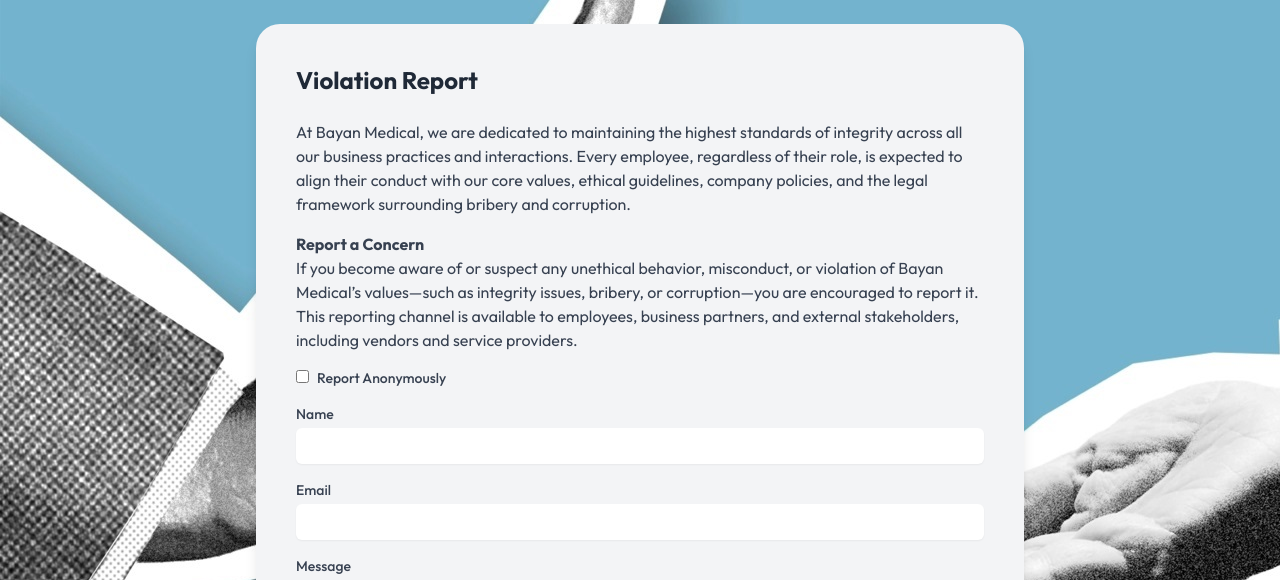
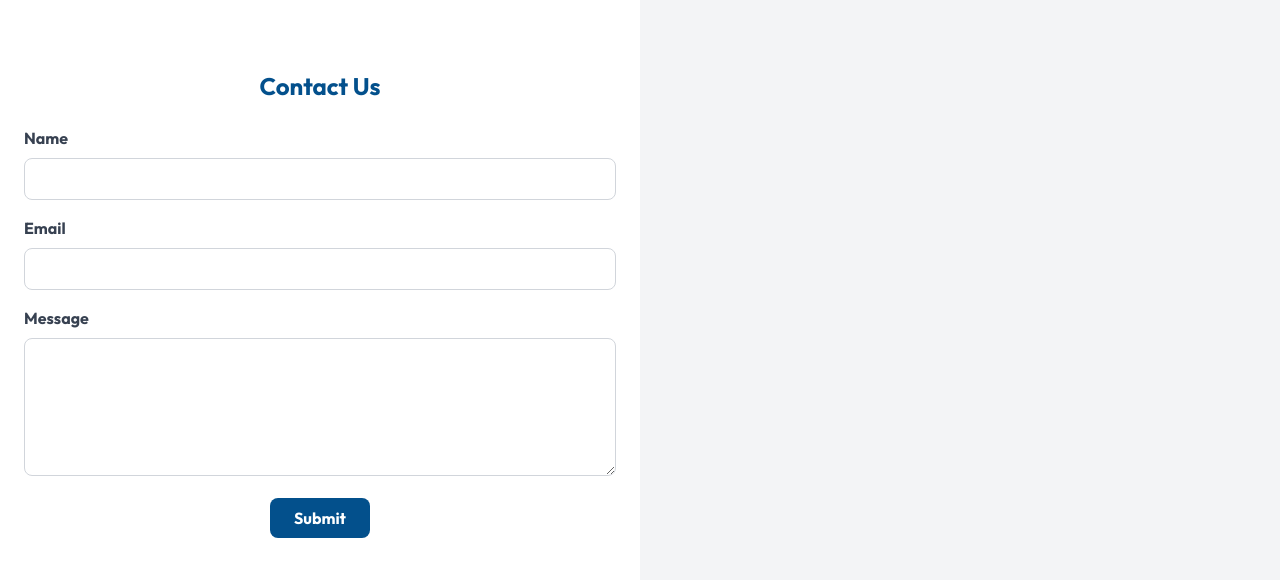
Before and after one commit to bass3fas/bayan-website, a Next.js app in the folder bayan-web/: page / in a window 1280 px wide. Shown: the part 2560-3140 px from the top of the page. Built offline with nearby package versions, Linux system fonts and the light colour scheme.

Commit message:
contact form saving successfully

```diff
--- /dev/null
+++ b/bayan-web/app/api/contact/route.ts
@@ -0,0 +1,29 @@
+// app/api/contact/route.ts
+import { NextResponse } from 'next/server';
+import fs from 'fs';
+import path from 'path';
+
+export async function POST(req: Request) {
+    const filePath = path.join(process.cwd(), 'constants', 'contacts.json');
+
+    // Read existing contacts
+    const fileContents = fs.readFileSync(filePath, 'utf8');
+    const contacts = JSON.parse(fileContents);
+
+    const body = await req.json();
+
+    const newContact = {
+        name: body.name,
+        email: body.email,
+        message: body.message,
+        timestamp: new Date().toISOString(),
+    };
+
+    // Add the new contact to the list
+    contacts.push(newContact);
+
+    // Save the updated contacts list
+    fs.writeFileSync(filePath, JSON.stringify(contacts, null, 2));
+
+    return NextResponse.json({ message: 'Your message has been delivered successfully!, we will contact you soon' });
+}
--- a/bayan-web/app/page.tsx
+++ b/bayan-web/app/page.tsx
@@ -2,6 +2,7 @@ import ViolationReport from "@/components/ViolationReport";
 import Home from "@/components/Home";
 import About from "@/components/About";
 import Partners from "@/components/Partners";
+import Contact from "@/components/Contact";
 
 export default function Page() {
   return (
@@ -9,6 +10,7 @@ export default function Page() {
       <Home />
       <About />
       <Partners />
+      <Contact />
       <ViolationReport />
     </div>
   );
--- /dev/null
+++ b/bayan-web/components/Contact.tsx
@@ -0,0 +1,117 @@
+"use client";
+import { useState } from "react";
+
+export default function Contact() {
+  const [formData, setFormData] = useState({
+    name: "",
+    email: "",
+    message: "",
+  });
+
+  const [status, setStatus] = useState<{ message: string; type: 'success' | 'error' } | null>(null);
+
+  const handleChange = (e: React.ChangeEvent<HTMLInputElement | HTMLTextAreaElement>) => {
+    const { name, value } = e.target;
+    setFormData((prevData) => ({
+      ...prevData,
+      [name]: value,
+    }));
+
+    // Clear status when user starts typing again
+    setStatus(null);
+  };
+
+  const handleSubmit = async (e: React.FormEvent) => {
+    e.preventDefault();
+    setStatus(null);
+
+    try {
+      const response = await fetch("/api/contact", {
+        method: "POST",
+        headers: {
+          "Content-Type": "application/json",
+        },
+        body: JSON.stringify(formData),
+      });
+
+      if (!response.ok) {
+        throw new Error('Network response was not ok');
+      }
+
+      const result = await response.json();
+      setStatus({ message: result.message, type: 'success' });
+      setFormData({ name: "", email: "", message: "" });
+    } catch (error) {
+      setStatus({ message: "Failed to submit the form. Please try again.", type: 'error' });
+      console.error("Error submitting form:", error);
+    }
+  };
+
+  return (
+    <div className="flex h-screen">
+      <div className="w-1/2 flex flex-col justify-center p-6 bg-white rounded-lg shadow-md" id="contact">
+        <h2 className="text-2xl font-bold mb-6 text-center text-[#03508C]">Contact Us</h2>
+        {status && (
+          <p className={`text-center mb-4 ${status.type === 'success' ? 'text-green-500' : 'text-red-500'}`}>
+            {status.message}
+          </p>
+        )}
+        <form onSubmit={handleSubmit}>
+          <div className="mb-4">
+            <label htmlFor="name" className="block text-gray-700 font-bold mb-2">
+              Name
+            </label>
+            <input
+              type="text"
+              id="name"
+              name="name"
+              value={formData.name}
+              onChange={handleChange}
+              className="w-full px-3 py-2 border border-gray-300 rounded-lg focus:outline-none focus:ring-2 focus:ring-[#03508C]"
+              required
+            />
+          </div>
+          <div className="mb-4">
+            <label htmlFor="email" className="block text-gray-700 font-bold mb-2">
+              Email
+            </label>
+            <input
+              type="email"
+              id="email"
+              name="email"
+              value={formData.email}
+              onChange={handleChange}
+              className="w-full px-3 py-2 border border-gray-300 rounded-lg focus:outline-none focus:ring-2 focus:ring-[#03508C]"
+              required
+            />
+          </div>
+          <div className="mb-4">
+            <label htmlFor="message" className="block text-gray-700 font-bold mb-2">
+              Message
+            </label>
+            <textarea
+              id="message"
+              name="message"
+              value={formData.message}
+              onChange={handleChange}
+              className="w-full px-3 py-2 border border-gray-300 rounded-lg focus:outline-none focus:ring-2 focus:ring-[#03508C]"
+              rows={5}
+              required
+            ></textarea>
+          </div>
+          <div className="text-center">
+            <button
+              type="submit"
+              className="px-6 py-2 bg-[#03508C] text-white font-bold rounded-lg hover:bg-[#023e6b] focus:outline-none focus:ring-2 focus:ring-[#03508C]"
+            >
+              Submit
+            </button>
+          </div>
+        </form>
+      </div>
+      <div className="w-1/2 bg-gray-100">
+        {/* You can add any content or leave it empty */}
+      </div>
+    </div>
+  );
+}
```
Also changed, not shown: bayan-web/constants/contacts.json (added, +14 -0 lines).
